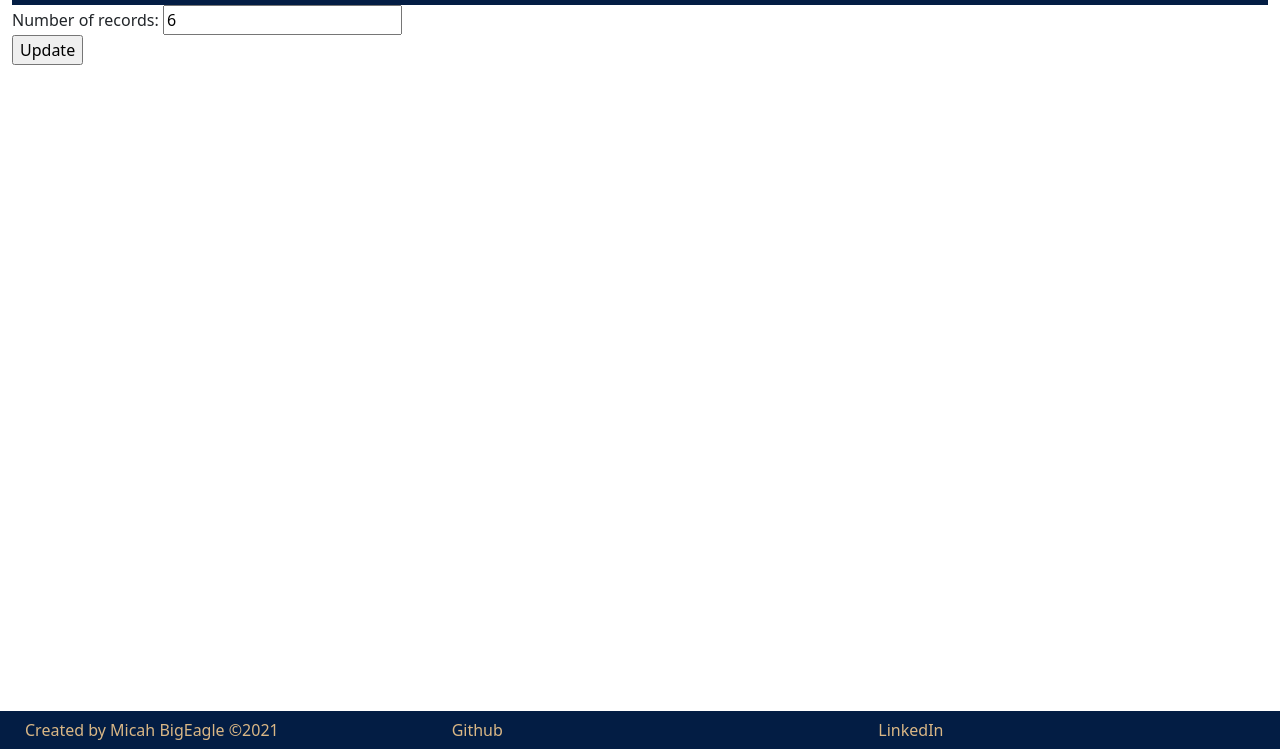
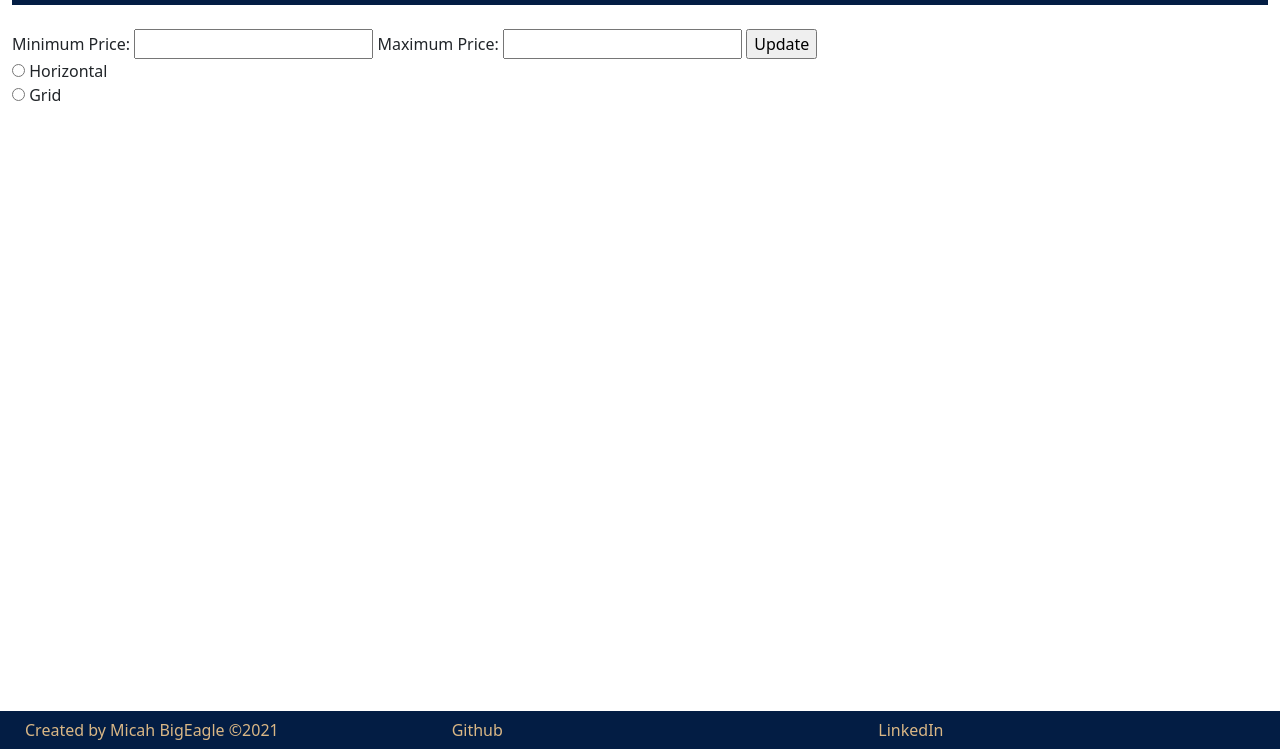
Before and after one commit to Cete4/Real-FakeEstate, a plain HTML site: page listing.html in a window 1280 px wide. Shown: the part 51-800 px from the top of the page. Drawn offline with nearby package versions, Linux system fonts and the light colour scheme; no server answers.

Commit message:
Created a radio button for the different layouts.

```diff
--- a/listing.html
+++ b/listing.html
@@ -40,19 +40,34 @@
         </div>
     </div>
     <div class="row">
+        <br>
+    </div>
+    <div class="row">
         <div class="col">
-            <div>
-                <form>
-                    <label for="num_rec">Number of records:</label>
-                    <input type="text" id="num_rec" placeholder="" value="6"><br>
-                    <input type="button" value="Update" onclick="update_data()">
-                </form>
-            </div>
+            <form>
+                <label for="num_lower">Minimum Price:</label>
+                <input type="text" id="num_lower" placeholder="">
+                <label for="num_upper">Maximum Price:</label>
+                <input type="text" id="num_upper" placeholder="">
+                <!--TODO: Add error handling for NaN inputs.-->
+                <input type="button" value="Update" onclick="update_data()">
+            </form>
+            <form style="align-content: flex-end">
+                <input type="radio" id="horizontal" name="layout" value="horizontal">
+                <label for="horizontal">Horizontal</label><br>
+                <input type="radio" id="grid" name="layout" value="grid">
+                <label for="grid">Grid</label><br>
+            </form>
         </div>
     </div>
+
+    <div class="row">
+        <div class="col">
+
+        </div>
+    </div>
+    <!--This is where all the data from the update data will populate.-->
     <div class="records">
-
-
     </div>
 </div>
 
@@ -77,7 +92,12 @@
 
 <script>
     function update_data() {
-        const record_count = parseInt(document.getElementById("num_rec").value);
+        const layout_value = document.getElementById("layout").valueOf();
+        //TODO: Possibly add a better way to get records than a hard coded number
+        const record_count = 50;
+        const min_price = parseInt(document.getElementById("num_lower").value);
+        const max_price = parseInt(document.getElementById("num_upper").value);
+
         const url = "http://3.21.225.172:8080/api/";
         $.getJSON(url + "realestate/getByRowAmount?rows=" + record_count)
             .done(function (data) {
```
